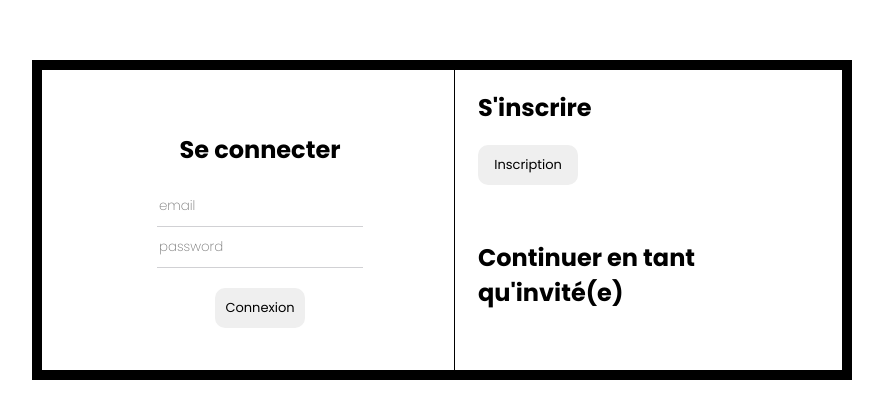
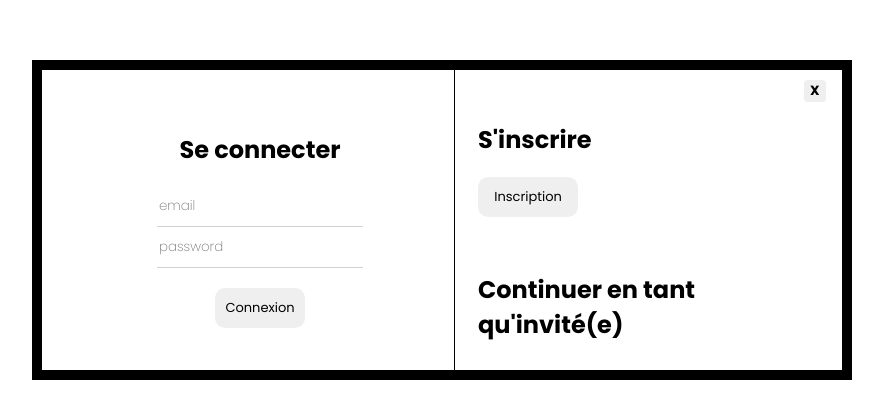
Before and after one commit to jessamelie/SNKRSLAB, a React (Create React App) app: page /portal in a window 1280 px wide. Shown: the part 180-598 px from the top of the page, without its empty margins (198-1081 px from the left). Built offline with nearby package versions, Linux system fonts and the light colour scheme.

Commit message:
UPDATE: ajout fonctionnalité close popup

```diff
--- a/src/components/Popup.js
+++ b/src/components/Popup.js
@@ -1,11 +1,19 @@
-import React from "react";
+import React, { useState } from "react";
 import "../style/Popup.css";
 
 const Popup = () => {
+    const [isOpen, setIsOpen] = useState(true);
+
+    const closePopup = () => {
+      setIsOpen(false);
+    };
+
+
   return (
     <div className="popup-box">
+        {isOpen && (
       <div className="box">
-        <div className="popup-container">
+        <div className={`popup-container ${isOpen ? 'open' : 'closed'}`}>
           <div className="left-side">
             <div className="login">
               <h2>Se connecter</h2>
@@ -16,6 +24,9 @@ const Popup = () => {
           </div>
 
           <div className="right-side">
+          <div className="close-popup">
+            <button className="closeBtn" onClick={closePopup}>X</button>
+            </div>
             <div className="signUp">
               <h2>S'inscrire</h2>
               <button className="signupBtn">Inscription</button>
@@ -26,6 +37,7 @@ const Popup = () => {
           </div>
         </div>
       </div>
+        )}
     </div>
   );
 };
--- a/src/style/Popup.css
+++ b/src/style/Popup.css
@@ -113,3 +113,16 @@
     display: flex;
     padding-left: 24px;
 }
+
+.close-popup{
+    display: flex;
+}
+
+.closeBtn{
+    margin-left: 350px;
+    margin-top: 10px;
+    border-radius: 4px;
+    border: none;
+    cursor: pointer;
+    font-weight: 700;
+}
```
